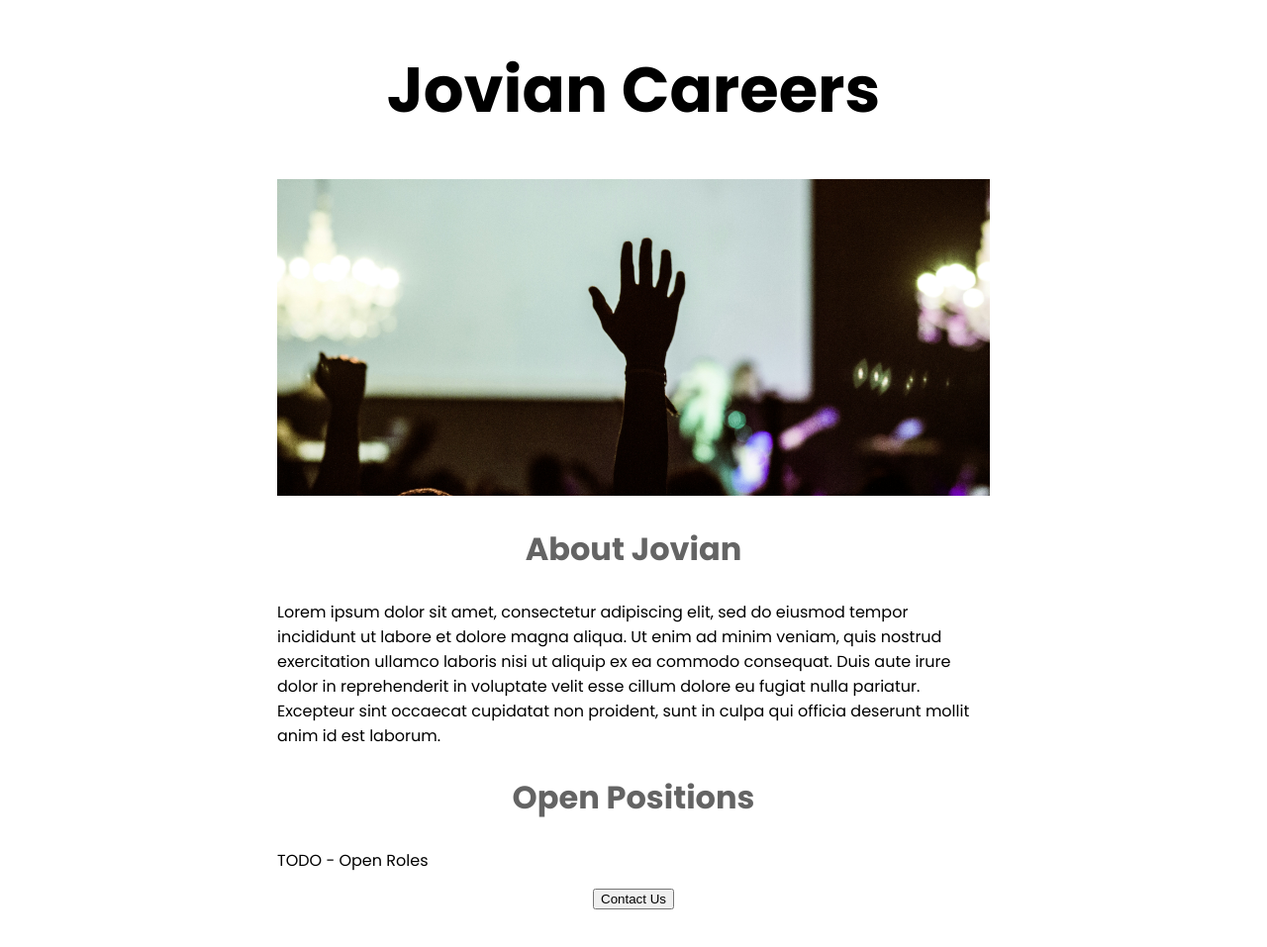
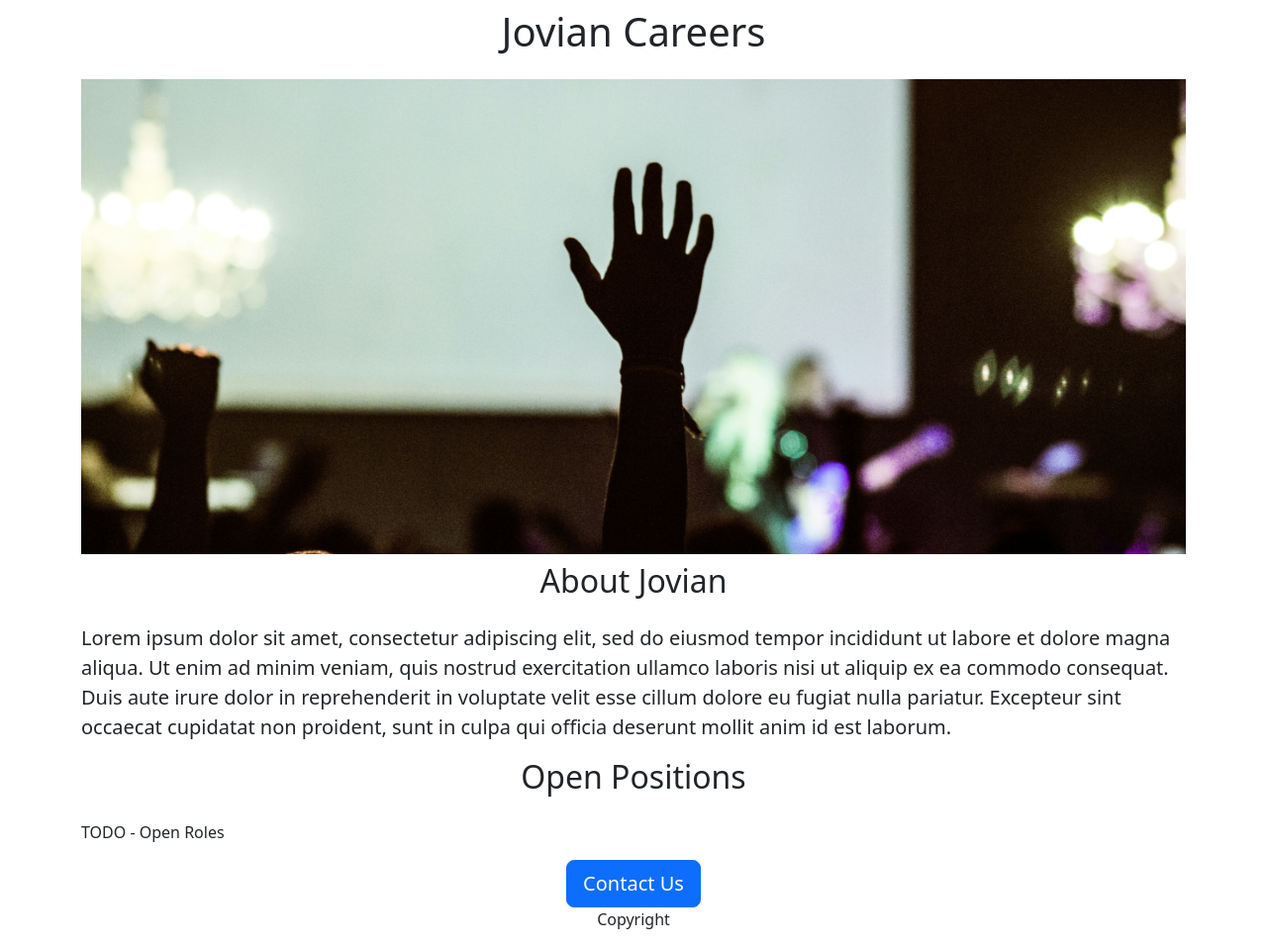
Before and after one commit to jahez07/careers-website, a Flask app: page / in a window 1280 px wide. Shown: the whole page at 99% size. Before the commit the page ends 919 px from the top, so only its background shows below. Run offline with Flask 3, Linux system fonts and the light colour scheme.

Commit message:
bootstrap initial commit

```diff
--- a/templates/home.html
+++ b/templates/home.html
@@ -2,47 +2,29 @@
 <html>
   <head>
     <link href="https://fonts.googleapis.com/css2?family=Poppins:wght@400;700&display=swap" rel="stylesheet">
+    <meta charset="utf-8">
+    <meta name="viewport" content="width=device-width, initial-scale=1">
+    <link href="https://cdn.jsdelivr.net/npm/bootstrap@5.3.3/dist/css/bootstrap.min.css" rel="stylesheet" integrity="sha384-QWTKZyjpPEjISv5WaRU9OFeRpok6YctnYmDr5pNlyT2bRjXh0JMhjY6hW+ALEwIH" crossorigin="anonymous">
     <title>Waiting Period</title>
     <style>
-      h1 {
-        font-size: 4rem;
-        font-family: 'Poppins', sans-serif;
-        text-align: center;
-      }
-
       #banner {
         width: 100%;
-        height: 20rem;
+        height: 30rem;
         object-fit: cover;
-      }
-
-      h2 {
-        font-size: 2rem;
-        font-family: 'Poppins', sans-serif;
-        text-align: center;
-        color: rgb(100, 100, 100);
-      }
-
-      p {
-        font-family: 'Poppins', sans-serif;
-      }
-
-      #container {
-        max-width: 720px;
-        margin: 0 auto;
       }
     </style>
   </head>
   <body>
-    <div id="container">
-      <h1>Jovian Careers</h1>
-      <img id="banner" src="https://c140f1e0-d3a3-4fb7-8e00-2a9af7b68f20-00-39ivl8t6orjn.sisko.replit.dev/static/banner1.jpg">
-      <h2>About Jovian</h2>
-      <p>Lorem ipsum dolor sit amet, consectetur adipiscing elit, sed do eiusmod tempor incididunt ut labore et dolore magna aliqua. Ut enim ad minim veniam, quis nostrud exercitation ullamco laboris nisi ut aliquip ex ea commodo consequat. Duis aute irure dolor in reprehenderit in voluptate velit esse cillum dolore eu fugiat nulla pariatur. Excepteur sint occaecat cupidatat non proident, sunt in culpa qui officia deserunt mollit anim id est laborum.</p>
-      <h2>Open Positions</h2>
+    <div class="container">
+      <h1 class="text-center mb-4 mt-2">Jovian Careers</h1>
+      <img class = "img-fluid" id = "banner" src="https://c140f1e0-d3a3-4fb7-8e00-2a9af7b68f20-00-39ivl8t6orjn.sisko.replit.dev/static/banner1.jpg">
+      <h2 class="text-center mb-4 mt-2">About Jovian</h2>
+      <p class="lead ">Lorem ipsum dolor sit amet, consectetur adipiscing elit, sed do eiusmod tempor incididunt ut labore et dolore magna aliqua. Ut enim ad minim veniam, quis nostrud exercitation ullamco laboris nisi ut aliquip ex ea commodo consequat. Duis aute irure dolor in reprehenderit in voluptate velit esse cillum dolore eu fugiat nulla pariatur. Excepteur sint occaecat cupidatat non proident, sunt in culpa qui officia deserunt mollit anim id est laborum.</p>
+      <h2 class="text-center mb-4 mt-2">Open Positions</h2>
       <p>TODO - Open Roles</p>
-      <div style="text-align:center;">
-      <button>Contact Us</button>
+      <div class="text-center">
+      <button class="btn btn-primary btn-lg">Contact Us</button>
+        <p>Copyright </p>
       </div>
     </div>
   </body>
```
